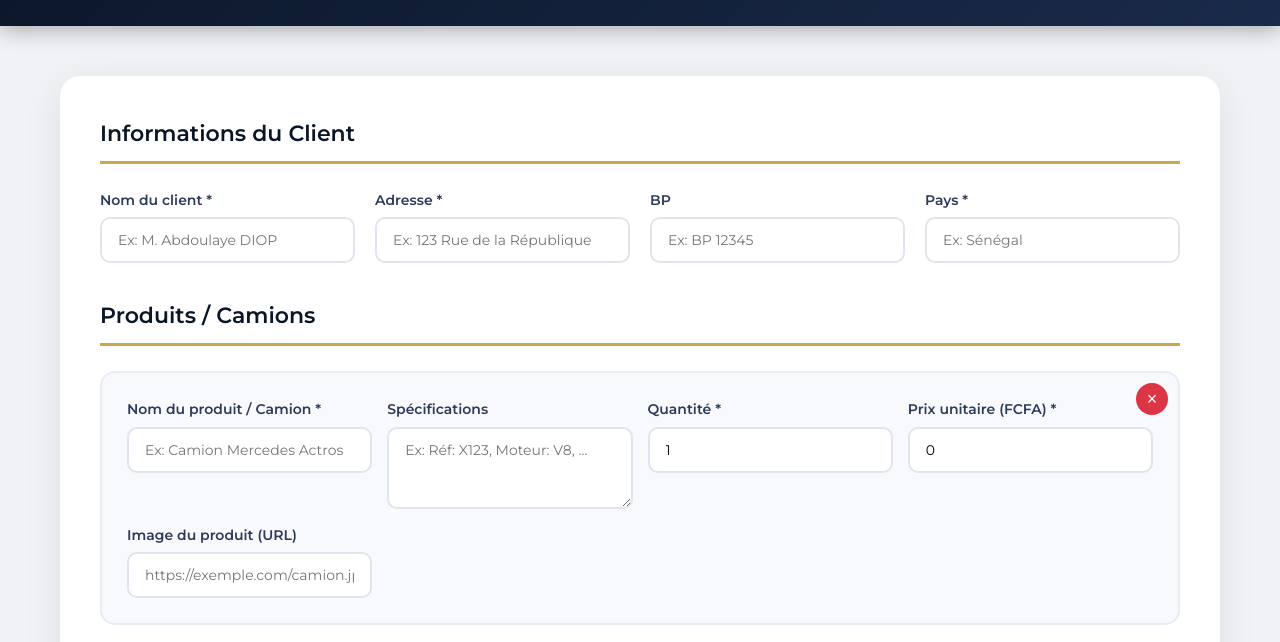
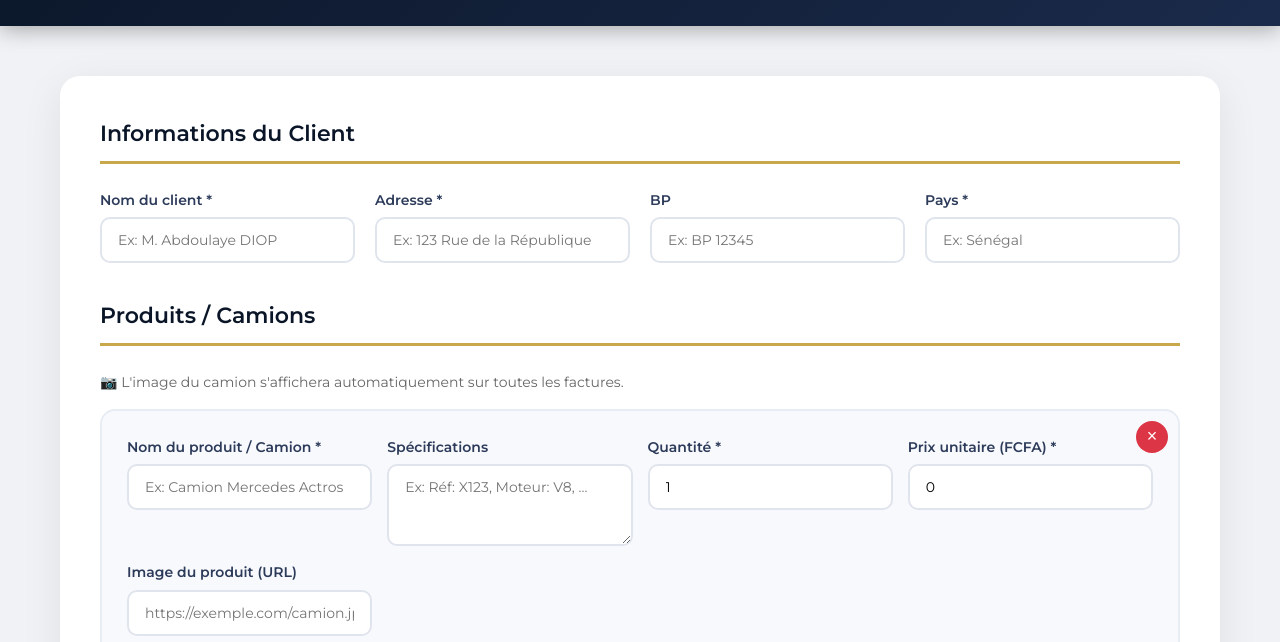
Before and after one commit to Luc13Tech/Facture-Terratransport-, a plain HTML site: page index.html in a window 1280 px wide. Shown: the part 142-784 px from the top of the page. Drawn offline with nearby package versions, Linux system fonts and the light colour scheme.

Commit message:
Add note about truck image on invoices
Added a note about the truck image appearing on invoices.

```diff
--- a/index.html
+++ b/index.html
@@ -51,6 +51,9 @@
                 <!-- SECTION PRODUITS -->
                 <section class="form-section">
                     <h2>Produits / Camions</h2>
+                    <p style="color:#666; font-size:14px; margin-bottom:15px;">
+                        📷 L'image du camion s'affichera automatiquement sur toutes les factures.
+                    </p>
                     <div id="productsContainer">
                         <!-- Les produits seront ajoutés dynamiquement ici -->
                     </div>
```
